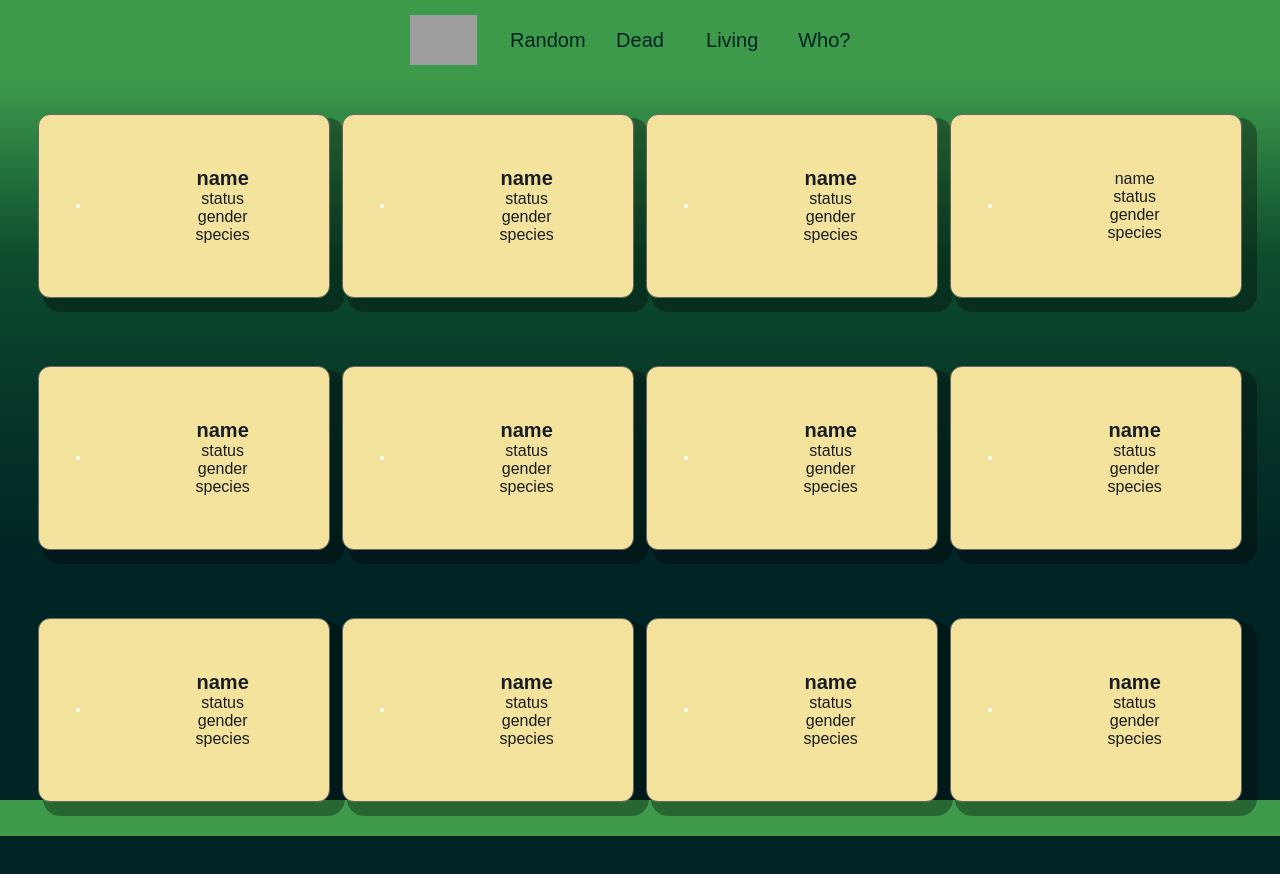
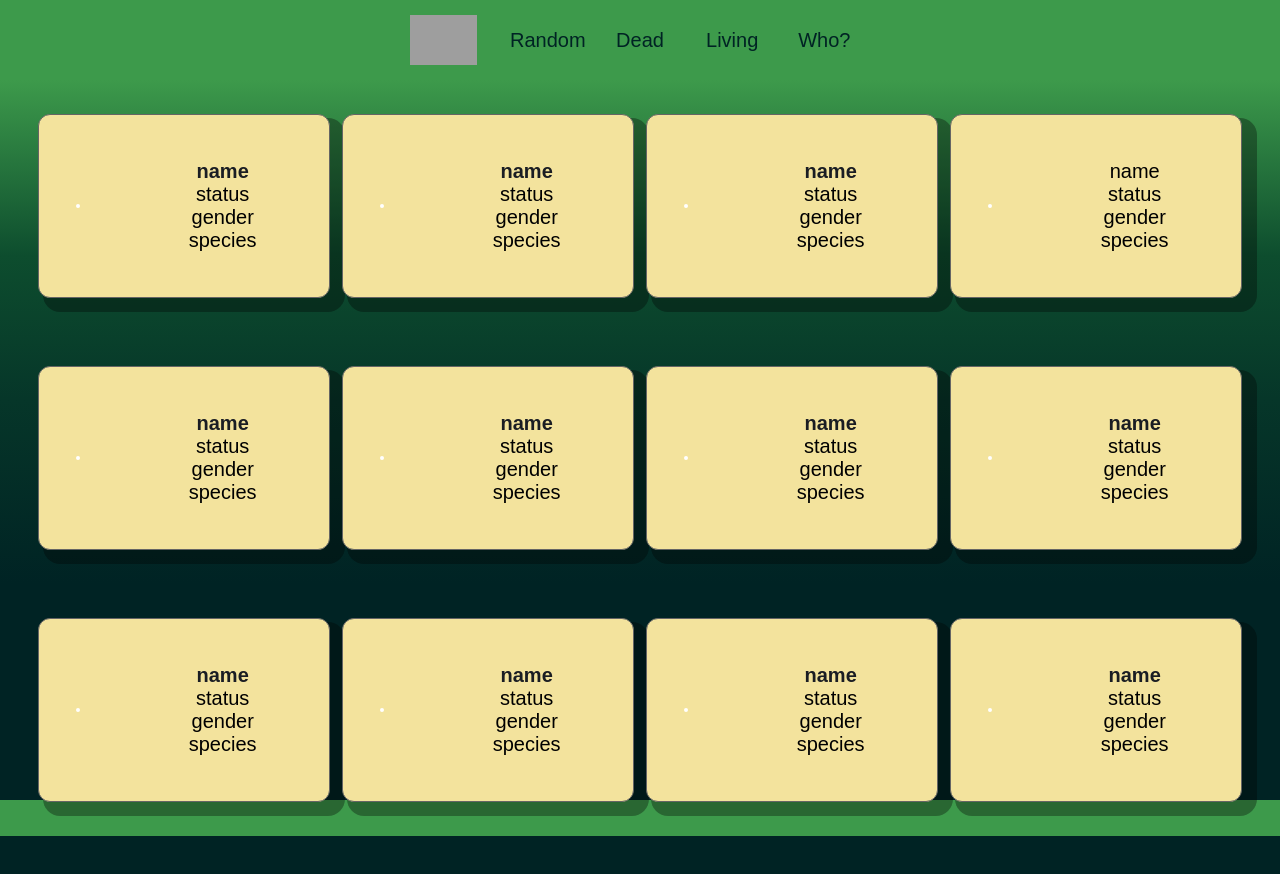
Before and after one commit to MiguelStc/Rick_and_morty, a plain HTML site: page index.html in a window 1280 px wide. Drawn offline with Linux system fonts and the light colour scheme; no server answers; grey boxes are pictures that could not be loaded; a web font is replaced by a local one.

Commit message:
Commented code and better semetics

```diff
--- a/css/css.css
+++ b/css/css.css
@@ -40,7 +40,10 @@ body{
     transition: 0.5s;
 }
 .status{
-    text-align: center;
+    width: 90%;
+    align-self: center;
+    justify-self: space-around;
+
 }
 .x:hover{
     cursor: pointer;
@@ -73,6 +76,9 @@ body{
 }
 .w-95{
     width: 95%;
+    display: flex;
+    align-self: center;
+
 }
 
 .nav_bar{
@@ -163,8 +169,10 @@ footer{
     to{opacity: 0;}
 }
 /*=============Générale ======================*/
-@media screen and (max-width: 2064px) {
-
+@media screen and (max-width: 3064px) {
+    span{
+        font-size: 20px;
+    }
     p{font-size: 16px; font-weight: 500;}
 
     .container_all{
@@ -389,7 +397,9 @@ footer{
 }
 
 @media screen and (max-width: 1024px) {
-
+    span{
+        font-size: 17px;
+    }
     p{font-size: 16px; font-weight: 500;}
     .ul_navbar{
         display: flex;
@@ -470,7 +480,9 @@ footer{
 
 }
 @media screen and (max-width: 768px) {
-
+    span{
+        font-size: 16px;
+    }
     p{font-size: 15px; font-weight: 500;}
 
     .container_all{
@@ -548,7 +560,9 @@ footer{
 }
 
 @media screen and (max-width: 480px) {
-
+    span{
+        font-size: 15px;
+    }
     p{font-size: 14px; font-weight: 500;}
 
     .container_all{
@@ -626,6 +640,9 @@ footer{
 }
 
 @media screen and (max-width: 320px) {
+    span{
+        font-size: 12px;
+    }
 
     p{font-size: 10px; font-weight: 500;}
 
--- a/index.html
+++ b/index.html
@@ -1,11 +1,11 @@
 <!DOCTYPE html>
-<html lang="fr" dir="ltr">
+<html lang="en" dir="ltr">
   <head>
     <meta charset="UTF-8" />
     <meta name="viewport" content="width=device-width, initial-scale=1.0" />
-    <title>Rick & Mordy Free randomizer</title>
+    <title>Rick & Morty Free randomizer</title>
     <link rel="stylesheet" href="css/css.css" />
-    <script src="javascript/js.js" defer></script>
+    <script src="javascript/Rick&Morty.js" defer></script>
   </head>
   <body>
     <div class="kill_pop_up" onclick="kill_pop_up()"></div>
@@ -28,17 +28,17 @@
         <div class="effect2"></div>
         <div class="info_container_popup">
           <div class="w-95">
-            <p class="status"></p>
+            <span class="status"></span>
           </div>
           <h3 class="name"></h3>
           <div class="img_container_pop_up"></div>
           <div class="w-95">
-            <p class="gender"></p>
-            <p class="species"></p>
+            <span class="gender"></span>
+            <span class="species"></span>
           </div>
-          <p class="origin w-95"></p>
-          <p class="last_seen w-95"></p>
-          <p class="episode w-95"></p>
+          <span class="origin w-95"></span>
+          <span class="last_seen w-95"></span>
+          <span class="episode w-95"></span>
         </div>
       </div>
       <!--END Modal-->
@@ -48,9 +48,9 @@
         <img src="" alt="" class="image1" />
         <div class="info_container">
           <h4 class="name1">name</h4>
-          <p class="status1">status</p>
-          <p class="gender1">gender</p>
-          <p class="species1">species</p>
+          <span class="status1">status</span>
+          <span class="gender1">gender</span>
+          <span class="species1">species</span>
         </div>
       </div>
 
@@ -59,9 +59,9 @@
         <img src="" alt="" class="image2" />
         <div class="info_container">
           <h4 class="name2">name</h4>
-          <p class="status2">status</p>
-          <p class="gender2">gender</p>
-          <p class="species2">species</p>
+          <span class="status2">status</span>
+          <span class="gender2">gender</span>
+          <span class="species2">species</span>
         </div>
       </div>
 
@@ -70,9 +70,9 @@
         <img src="" alt="" class="image3" />
         <div class="info_container">
           <h4 class="name3">name</h4>
-          <p class="status3">status</p>
-          <p class="gender3">gender</p>
-          <p class="species3">species</p>
+          <span class="status3">status</span>
+          <span class="gender3">gender</span>
+          <span class="species3">species</span>
         </div>
       </div>
 
@@ -81,10 +81,10 @@
       <div class="character_container4" onclick="Card_info3()">
         <img src="" alt="" class="image4" />
         <div class="info_container">
-          <p class="name4">name</p>
-          <p class="status4">status</p>
-          <p class="gender4">gender</p>
-          <p class="species4">species</p>
+          <span class="name4">name</span>
+          <span class="status4">status</span>
+          <span class="gender4">gender</span>
+          <span class="species4">species</span>
         </div>
       </div>
 
@@ -93,9 +93,9 @@
         <img src="" alt="" class="image5" />
         <div class="info_container">
           <h4 class="name5">name</h4>
-          <p class="status5">status</p>
-          <p class="gender5">gender</p>
-          <p class="species5">species</p>
+          <span class="status5">status</span>
+          <span class="gender5">gender</span>
+          <span class="species5">species</span>
         </div>
       </div>
       <!-- 6 -->
@@ -103,9 +103,9 @@
         <img src="" alt="" class="image6" />
         <div class="info_container">
           <h4 class="name6">name</h4>
-          <p class="status6">status</p>
-          <p class="gender6">gender</p>
-          <p class="species6">species</p>
+          <span class="status6">status</span>
+          <span class="gender6">gender</span>
+          <span class="species6">species</span>
         </div>
       </div>
 
@@ -115,9 +115,9 @@
         <img src="" alt="" class="image7" />
         <div class="info_container">
           <h4 class="name7">name</h4>
-          <p class="status7">status</p>
-          <p class="gender7">gender</p>
-          <p class="species7">species</p>
+          <span class="status7">status</span>
+          <span class="gender7">gender</span>
+          <span class="species7">species</span>
         </div>
       </div>
       <!-- 8 -->
@@ -125,9 +125,9 @@
         <img src="" alt="" class="image8" />
         <div class="info_container">
           <h4 class="name8">name</h4>
-          <p class="status8">status</p>
-          <p class="gender8">gender</p>
-          <p class="species8">species</p>
+          <span class="status8">status</span>
+          <span class="gender8">gender</span>
+          <span class="species8">species</span>
         </div>
       </div>
 
@@ -137,9 +137,9 @@
         <img src="" alt="" class="image9" />
         <div class="info_container">
           <h4 class="name9">name</h4>
-          <p class="status9">status</p>
-          <p class="gender9">gender</p>
-          <p class="species9">species</p>
+          <span class="status9">status</span>
+          <span class="gender9">gender</span>
+          <span class="species9">species</span>
         </div>
       </div>
       <!-- 10 -->
@@ -147,9 +147,9 @@
         <img src="" alt="" class="image10" />
         <div class="info_container">
           <h4 class="name10">name</h4>
-          <p class="status10">status</p>
-          <p class="gender10">gender</p>
-          <p class="species10">species</p>
+          <span class="status10">status</span>
+          <span class="gender10">gender</span>
+          <span class="species10">species</span>
         </div>
       </div>
 
@@ -159,19 +159,19 @@
         <img src="" alt="" class="image11" />
         <div class="info_container">
           <h4 class="name11">name</h4>
-          <p class="status11">status</p>
-          <p class="gender11">gender</p>
-          <p class="species11">species</p>
+          <span class="status11">status</span>
+          <span class="gender11">gender</span>
+          <span class="species11">species</span>
         </div>
       </div>
       <!-- 12 -->
-      <div class="character_container12" onclick="Card_info11()">
+      <div class="character_container12" alias="" onclick="Card_info11()">
         <img src="" alt="" class="image12" />
         <div class="info_container">
           <h4 class="name12">name</h4>
-          <p class="status12">status</p>
-          <p class="gender12">gender</p>
-          <p class="species12">species</p>
+          <span class="status12">status</span>
+          <span class="gender12">gender</span>
+          <span class="species12">species</span>
         </div>
       </div>
     </section>
```
Also changed, not shown: javascript/Rick&Morty.js (renamed from javascript/js.js, +86 -69 lines).
